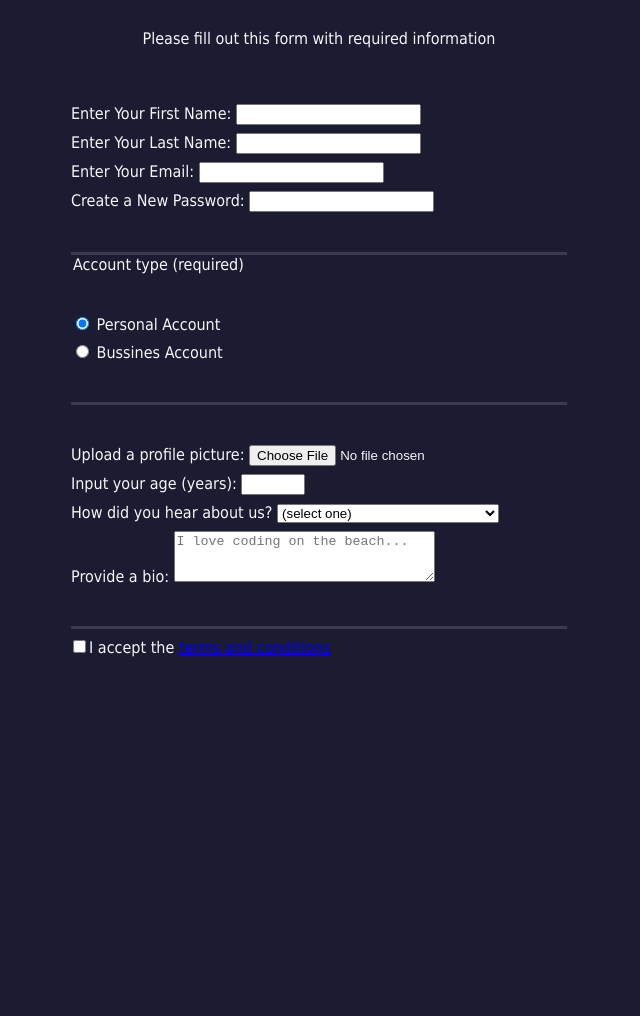
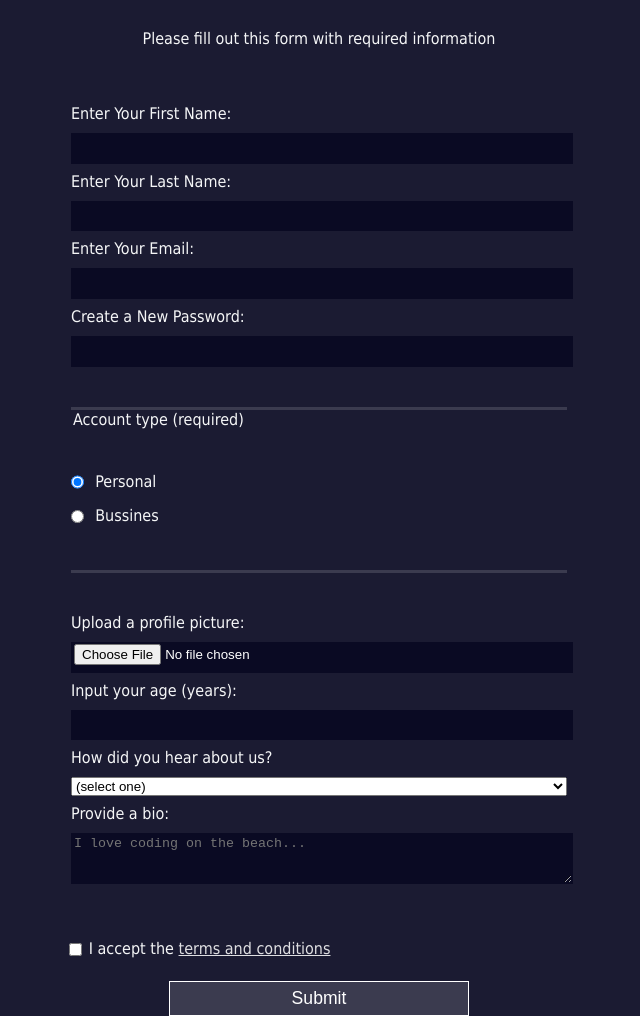
Before and after one commit to SylwesterPudelski92/Registration-Form, a plain HTML site: page index.html in a window 1280 px wide. Shown: the part 73-1089 px from the top of the page, without its empty margins (321-961 px from the left). Before the commit the page ends 832 px from the top, so only its background shows below. Drawn offline with Linux system fonts and the light colour scheme.

Commit message:
css work

```diff
--- a/index.html
+++ b/index.html
@@ -17,8 +17,8 @@
             </fieldset>
             <fieldset>
                 <legend>Account type (required)</legend>
-                <label for="personal-account"><input name="account-type" id="personal-account" type="radio" checked /> Personal Account</label>
-                <label for="bussines account"><input name="account-type" id="bussines account" type="radio" /> Bussines Account</label>
+                <label for="personal-account"><input class="inline" name="account-type" id="personal-account" type="radio" checked /> Personal</label>
+                <label for="bussines account"><input class="inline" name="account-type" id="bussines account" type="radio" /> Bussines</label>
             </fieldset>
             <fieldset>
                 <label for="profile-picture">Upload a profile picture: <input name="profile-pic" id="profile-picture" type="file" /></label>
@@ -37,7 +37,8 @@
                     <textarea name="bio" id="bio" cols="30" rows="3" placeholder="I love coding on the beach..."></textarea>
                 </label>
             </fieldset>
-            <label for="terms-and-conditions"><input name="terms-and-conditions" id="terms-and-conditions" type="checkbox"/>I accept the <a href="https://www.freecodecamp.org/news/terms-of-service/">terms and conditions</a></label>
+            <label for="terms-and-conditions"><input class="inline" name="terms-and-conditions" id="terms-and-conditions" type="checkbox"/>I accept the <a href="https://www.freecodecamp.org/news/terms-of-service/">terms and conditions</a></label>
+            <input type="submit" value="Submit" />
         </form>
     </body>
 </html>
--- a/styles.css
+++ b/styles.css
@@ -30,3 +30,45 @@ fieldset{
     padding: 2rem 0;
     border-bottom: 3px solid rgb(59, 59, 79);
 }
+
+fieldset:last-of-type {
+    border-bottom: none;
+  }
+
+textarea, input, select{
+    width: 100%;
+    margin: 10px 0 0 0;
+}
+
+input, textarea{
+    background-color:#0a0a23;
+    border: 1px solid #0a0a23;
+    color:#fff;
+    min-height: 2em;
+}
+
+.inline{
+    width: unset;
+    margin: 0 0.5em 0 0;
+    vertical-align: middle;
+    display: inline;
+}
+
+input[type="submit"]{
+    display:block;
+    width: 60%;
+    min-width: 300px;
+    margin: 1em auto;
+    height: 2em;
+    font-size: 1.1rem;
+    background-color:#3b3b4f;
+    border-color: white;
+}
+
+input[type="file"]{
+    padding: 1px 2px;
+}
+
+a{
+    color: #dfdfe2;
+}
```
